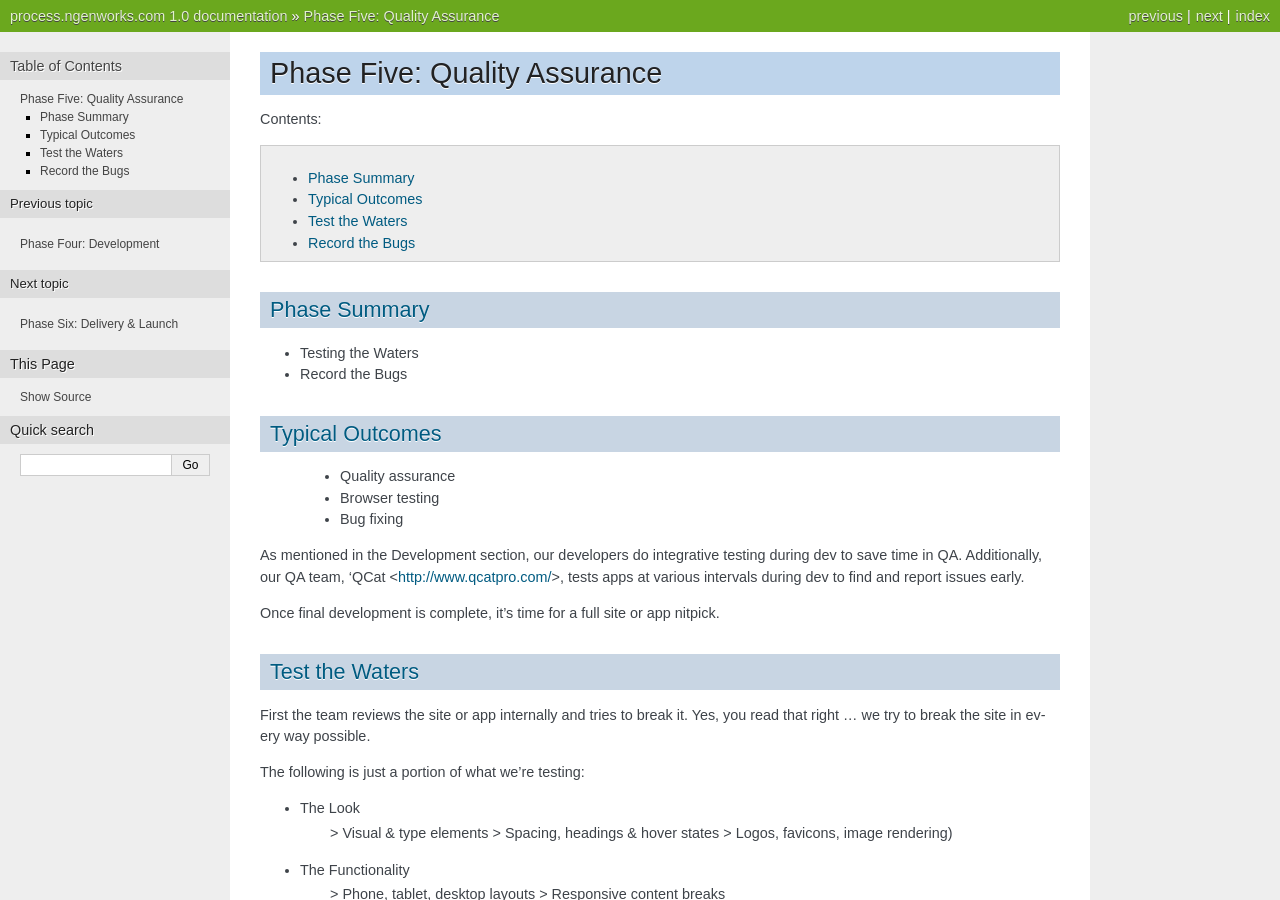
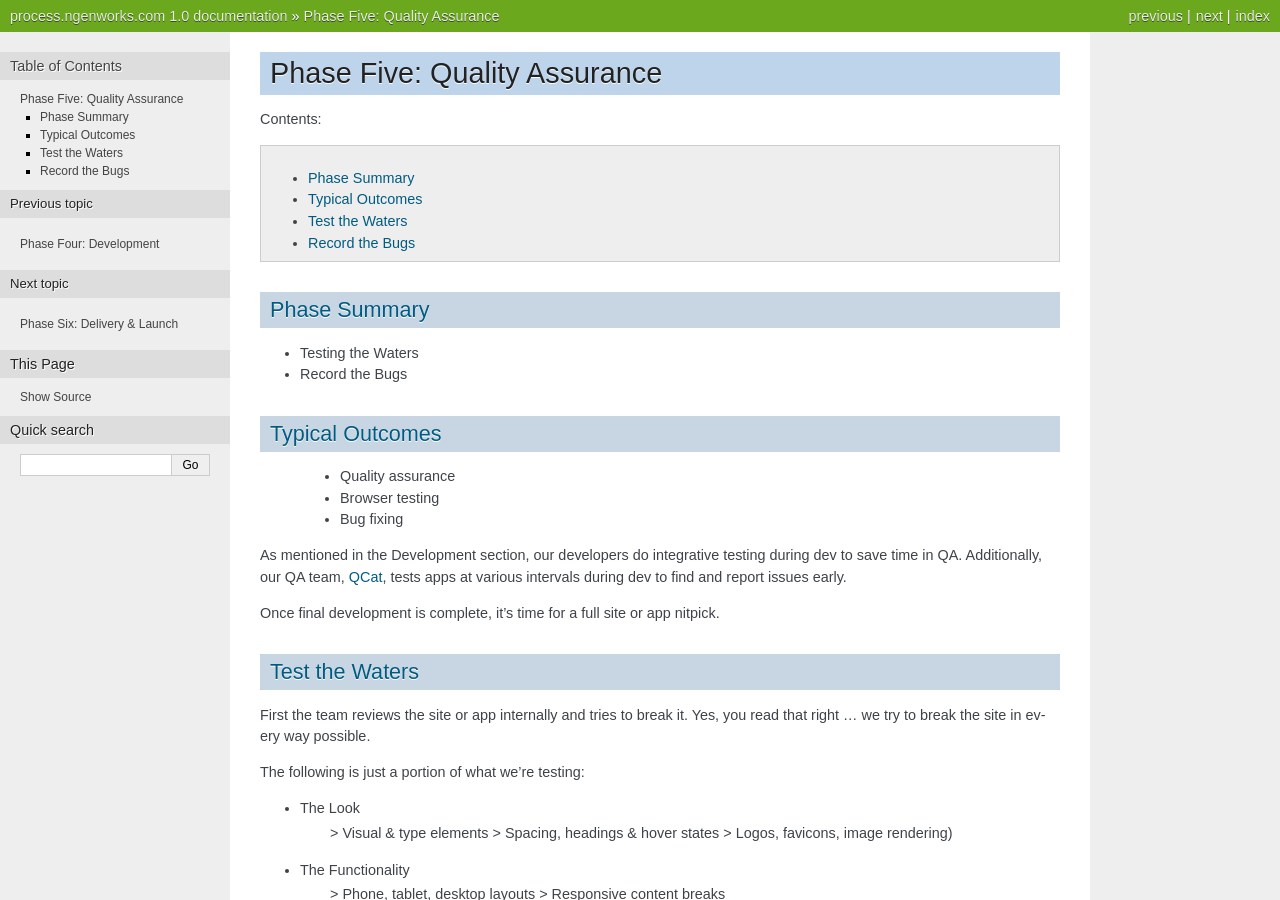
Before and after one commit to ngenworks/process.ngenworks.com, a Sphinx documentation site: the page built from docs/source/quality_assurance.rst, in a window 1280 px wide and 900 px high. Built offline with Sphinx 7.4.7, drawn with Linux system fonts in a browser that asks for light colours.

Commit message:
Update quality_assurance.rst

```diff
--- a/docs/source/quality_assurance.rst
+++ b/docs/source/quality_assurance.rst
@@ -22,7 +22,7 @@ Typical Outcomes
  * Browser testing
  * Bug fixing
 
-As mentioned in the Development section, our developers do integrative testing during dev to save time in QA. Additionally, our QA team, 'QCat <http://www.qcatpro.com/>, tests apps at various intervals during dev to find and report issues early.
+As mentioned in the Development section, our developers do integrative testing during dev to save time in QA. Additionally, our QA team, `QCat <http://www.qcatpro.com/>`_, tests apps at various intervals during dev to find and report issues early.
 
 Once final development is complete, it’s time for a full site or app nitpick.
 
```
